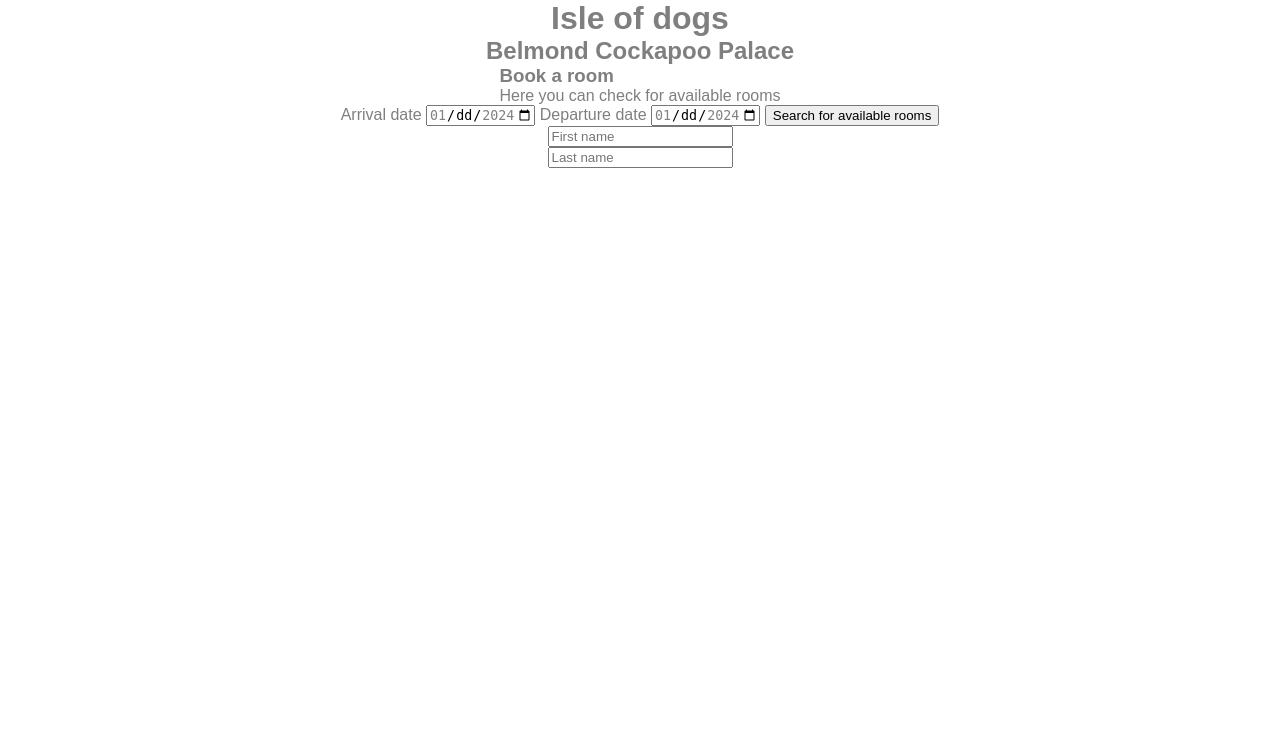
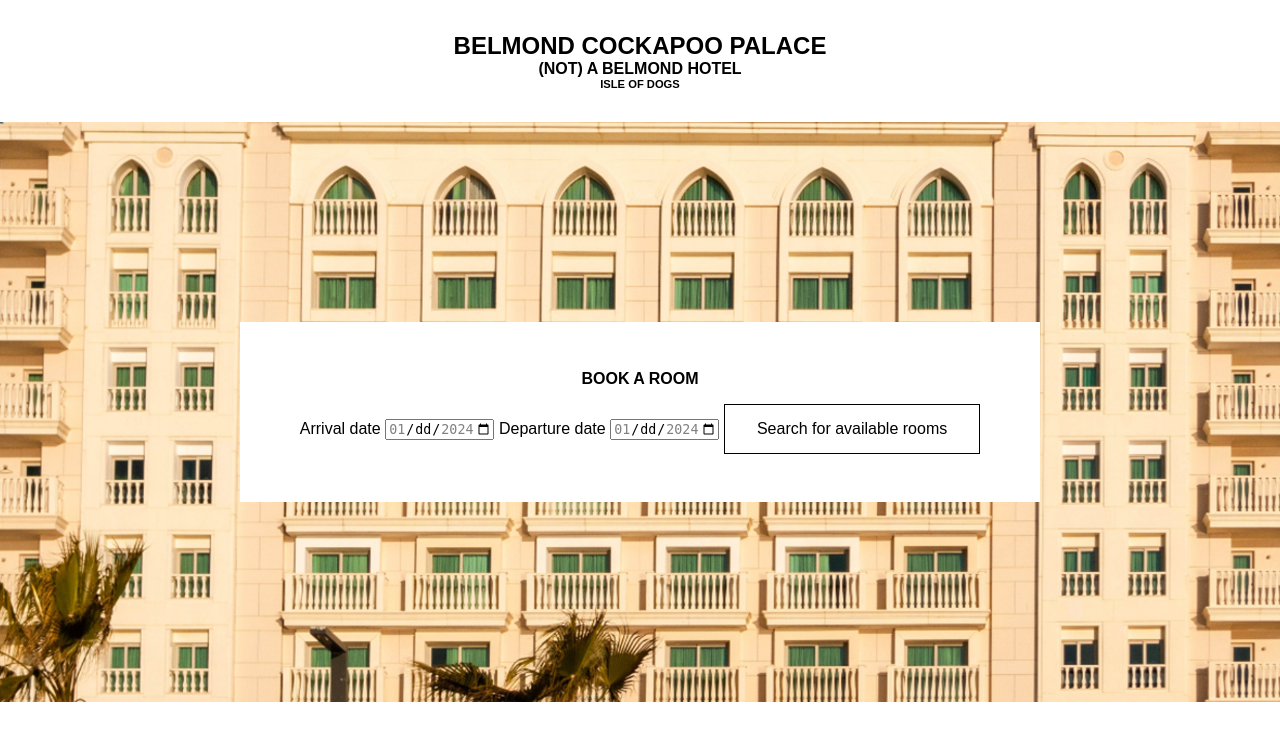
Before and after one commit to sirisayshello/isle-of-dogs, a PHP site: page / in a window 1280 px wide. Shown: the top 741 px of the page. Run offline with PHP 8.4, Linux system fonts and the light colour scheme; some web fonts are replaced.

Commit message:
updated index.php

```diff
--- a/index.php
+++ b/index.php
@@ -12,32 +12,36 @@ declare(strict_types=1);
     <meta name="viewport" content="width=device-width, initial-scale=1.0" />
     <title>Belmond Cockapoo Palace</title>
     <link rel="stylesheet" href="style.css" />
+    <link rel="shortcut icon" href="favicon.ico" type="image/x-icon" />
 </head>
 
 <body>
+    <header class="header">
+        <div class="title">
+            <h1>BELMOND COCKAPOO PALACE</h1>
+            <h2>(NOT) A BELMOND HOTEL</h2>
+            <H3>ISLE OF DOGS</H3>
+        </div>
+    </header>
     <main>
-        <h1>Isle of dogs</h1>
-        <h2>Belmond Cockapoo Palace</h2>
-
+        <section class="intro">
+            <div class="border"></div>
+            <img src="images/facade.jpg" alt="facade of hotel building">
+            <section class="intro-booking">
                 <div>
-            <h3>Book a room</h3>
-            <p>Here you can check for available rooms</p>
+                    <h2>BOOK A ROOM</h2>
                 </div>
 
-        <div>
                 <form method="post" action="/rooms.php">
                     <label for="arrivalDate">Arrival date</label>
                     <input id="arrivalDate" type="date" min="2024-01-01" max="2024-01-31" name="arrivalDate" />
                     <label for="departureDate">Departure date</label>
                     <input id="departureDate" type="date" min="2024-01-01" max="2024-01-31" name="departureDate" />
-                <button type="submit">Search for available rooms</button>
+                    <button class="button" type="submit">Search for available rooms</button>
                 </form>
-        </div>
-        <input type="text" placeholder="First name" name="firstName" />
-        <input type="text" placeholder="Last name" name="lastName" />
-        <div>
 
-        </div>
+            </section>
+        </section>
     </main>
 </body>
 
--- a/style.css
+++ b/style.css
@@ -1,8 +1,13 @@
 :root {
-    --accent-color: #be0909;
+    --accent-color-light: #fceacb;
+    --accent-color-dark: #5f5c2b;
+    --accent-color-terracotta: #d57751;
+    --accent-color-yellow: #f4bb4f;
+    --shadow-color: rgba(0, 0, 0, 0.16);
     --button-color: rgb(224 224 224);
     --text-color: #7f7f7f;
     --container-color: #f0f0ec;
+    --container-color-2: #f8f7f5;
     --oswald: 'Oswald', sans-serif;
 }
 
@@ -24,32 +29,130 @@ main {
     align-items: center;
     width: 100vw;
     font-family: var(--oswald);
-    color: var(--text-color);
+}
+
+.header {
+    display: flex;
+    justify-content: center;
+    font-family: var(--oswald);
+    padding: 2rem;
+}
+
+.button {
+    background-color: white;
+    border: 0.5px solid;
+    padding: 15px 32px;
+    text-align: center;
+    text-decoration: none;
+    display: inline-block;
+    font-size: 1rem;
+}
+
+.title {
+    display: flex;
+    flex-direction: column;
+    align-items: center;
+}
+
+h1 {
+    font-size: 1.5rem;
+}
+
+h2 {
+    font-size: 1rem;
+}
+
+h3 {
+    font-size: 0.7rem;
+}
+
+.intro {
+    display: flex;
+    justify-content: center;
+    align-items: center;
+    width: 100vw;
+    position: relative;
+}
+
+.intro img {
+    width: 100vw;
+}
+
+.intro-booking {
+    display: flex;
+    flex-direction: column;
+    align-items: center;
+    position: absolute;
+    background-color: white;
+    width: 50rem;
+    padding: 3rem;
+    gap: 1rem;
+}
+
+.border {
+    height: 3rem;
+    background-color: var(--accent-color-light);
+    border-top: 0.1rem solid #fce7bf;
+    border-bottom: 0.1rem solid #fce7bf;
+}
+
+.section-container {
+    display: flex;
+    flex-direction: column;
+    justify-content: center;
+    align-items: center;
+    padding: 3rem 0;
+    width: 100vw;
+    background-color: var(--container-color-2);
 }
 
 .room-container {
     display: flex;
-    justify-content: center;
-    padding: 3rem 0;
-    width: 100vw;
-    background-color: var(--container-color);
+    flex-direction: column;
+    flex-wrap: wrap;
+    max-width: 1000px;
+    padding: 1rem;
 }
 
 .room-container-inner {
     display: flex;
     flex-wrap: wrap;
-    max-width: 1200px;
     padding: 1rem;
     gap: 1rem;
 }
 
 .room-card {
+    position: relative;
     width: 300px;
-    height: 300px;
-    background-color: lightpink;
-    border-radius: 0.5rem;
+    height: 350px;
+}
+
+.room-card:hover:not(.booked) {
+    cursor: pointer;
 }
 
 .room-check input:checked + .room-card {
-    box-shadow: 0rem 0rem 0.2rem 0.2rem var(--text-color);
+    box-shadow: 0 0 0.8rem 0 var(--shadow-color);
 }
+
+.room-card > img {
+    width: 100%;
+}
+
+.room-card > h3 {
+    padding: 0.5rem;
+}
+
+.room-info {
+    width: 100%;
+    padding: 1rem;
+}
+
+.booked {
+    opacity: 30%;
+}
+
+.booking-details {
+    width: 100%;
+    padding: 1rem;
+}
```
Lines whose indentation alone changed are shown as unchanged.
